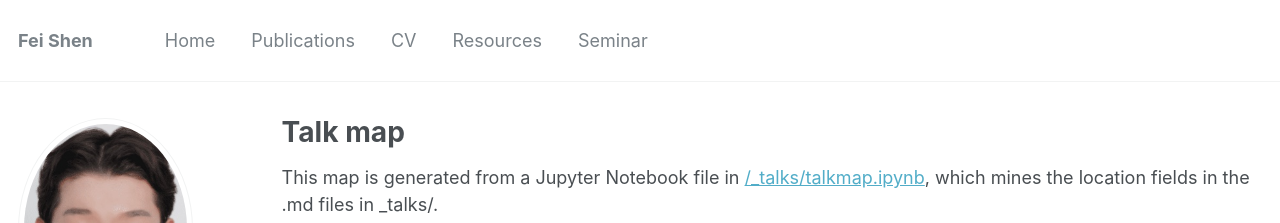
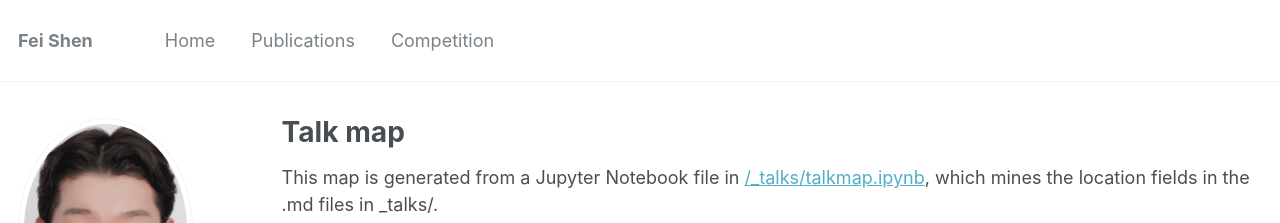
Before and after one commit to muzishen/muzishen.github.io, a Jekyll site: the page built from _pages/talkmap.html, in a window 1280 px wide and 1147 px high. Shown: the top 223 px of the window. Built offline with Jekyll 4.4.1, drawn with Linux system fonts in a browser that asks for light colours; nearby versions of some CDN libraries.

Commit message:
Update navigation.yml

```diff
--- a/_data/navigation.yml
+++ b/_data/navigation.yml
@@ -6,11 +6,11 @@ main:
   - title: "Publications"
     url: /publications/
 
-  - title: "CV"
-    url: /cv/
+ # - title: "CV"
+  #  url: /cv/
 
-  - title: "Resources"
+  - title: "Competition"
     url: /resources/
 
-  - title: "Seminar"
-    url: /seminar/
+  #- title: "Seminar"
+   # url: /seminar/
```
